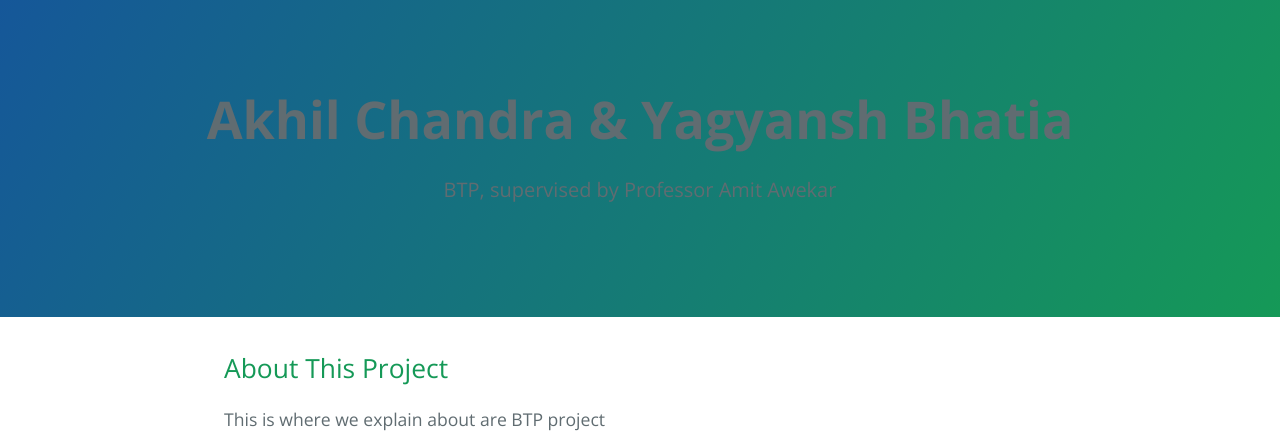
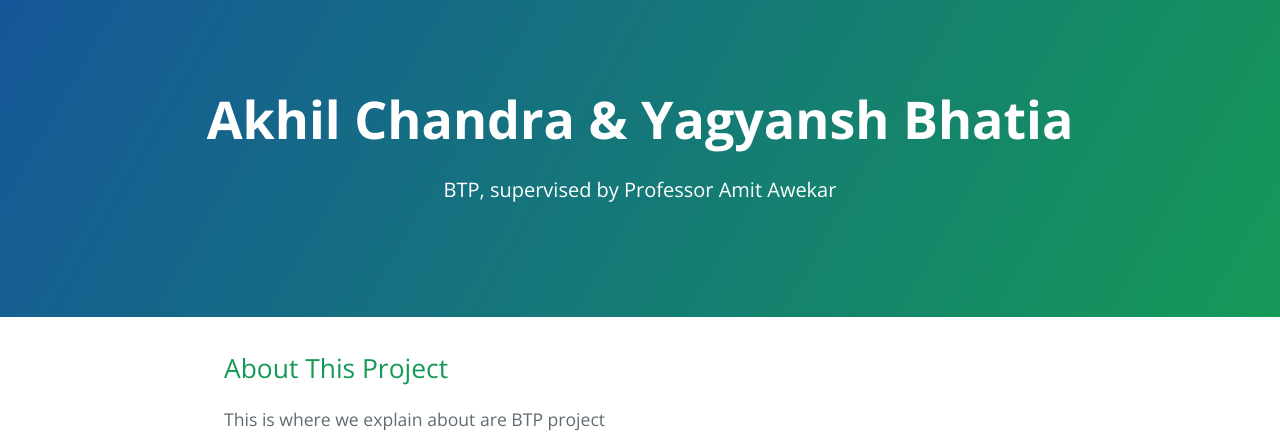
Before and after one commit to yagyanshbhatia/BTP, a Flask app: page / in a window 1280 px wide. Shown: the top 445 px of the page. Run offline with Flask 2, Linux system fonts and the light colour scheme.

Commit message:
minor UI change

```diff
--- a/templates/index.html
+++ b/templates/index.html
@@ -13,8 +13,8 @@
 
 {% block body %}
 <section class="page-header">
-    <h2 class="project-name">Akhil Chandra & Yagyansh Bhatia</h1>
-    <h2 class="project-tagline">BTP, supervised by Professor Amit Awekar</h2>
+    <h2 class="project-name" style="color: white">Akhil Chandra & Yagyansh Bhatia</h1>
+    <h2 class="project-tagline" style="color: white">BTP, supervised by Professor Amit Awekar</h2>
   </section>
 
   <section class="main-content">
```
